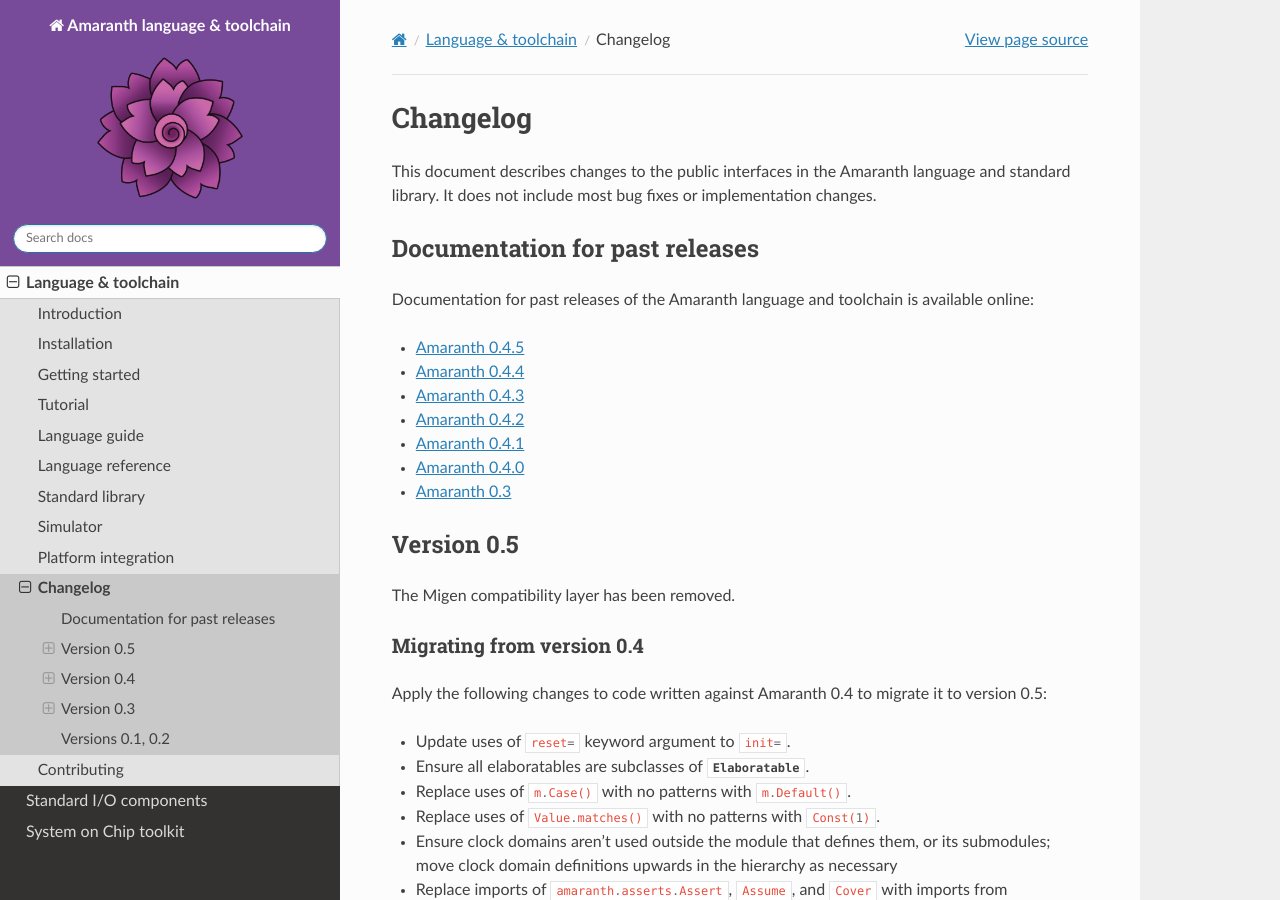
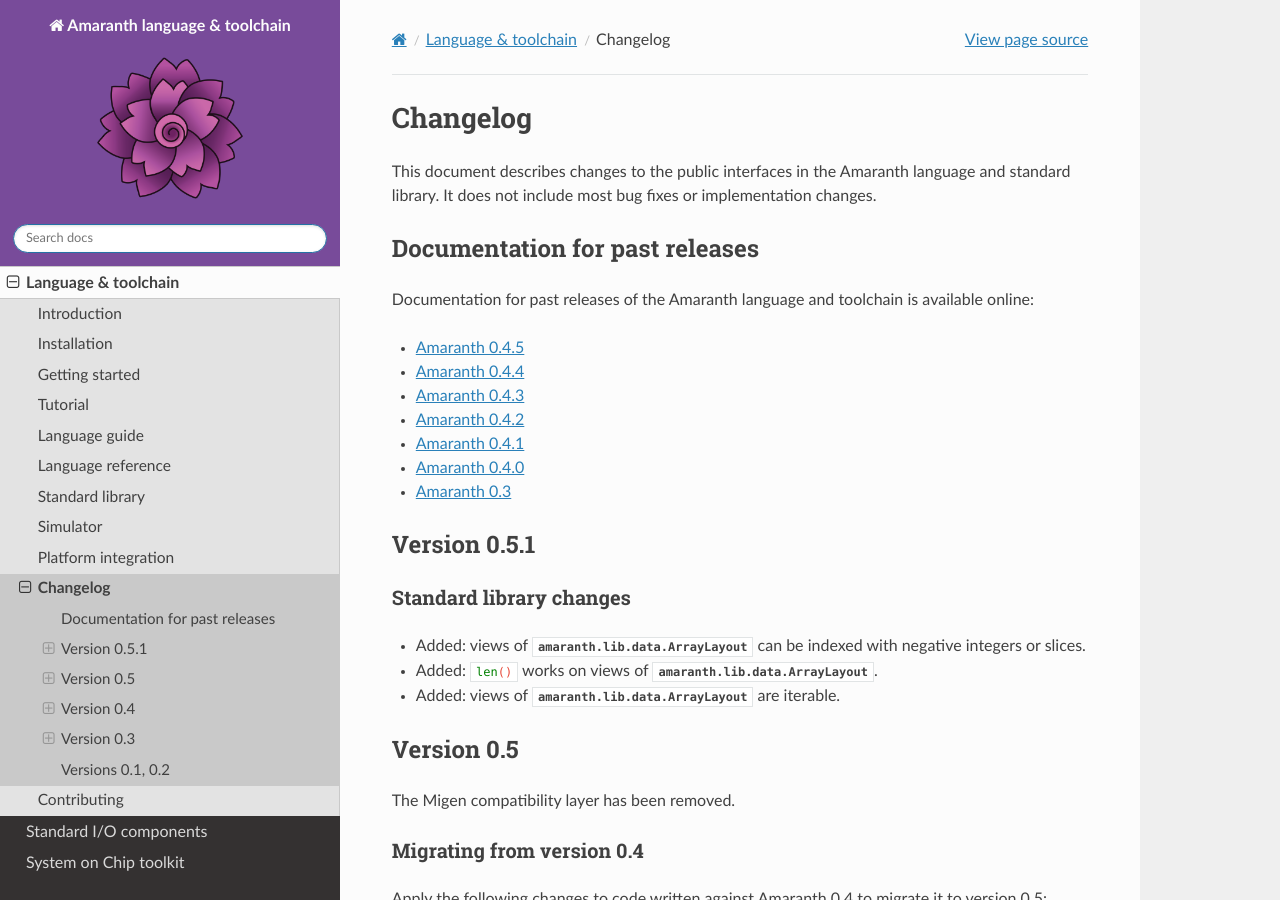
Before and after one commit to amaranth-lang/amaranth, a Sphinx documentation site: the page built from docs/changes.rst, in a window 1280 px wide and 900 px high. Built offline with Sphinx 7.4.7 and the Read the Docs theme 2.0.0, drawn with Linux system fonts in a browser that asks for light colours; pages that are not in the unit, such as notebooks, are missing from menus; the version number could not be read and is left out.

Commit message:
docs/changes: add 0.5.1 changes.

```diff
--- a/docs/changes.rst
+++ b/docs/changes.rst
@@ -16,6 +16,20 @@ Documentation for past releases of the Amaranth language and toolchain is availa
 * `Amaranth 0.4.1 <https://amaranth-lang.org/docs/amaranth/v0.4.1/>`_
 * `Amaranth 0.4.0 <https://amaranth-lang.org/docs/amaranth/v0.4.0/>`_
 * `Amaranth 0.3 <https://amaranth-lang.org/docs/amaranth/v0.3/>`_
+
+
+Version 0.5.1
+=============
+
+
+Standard library changes
+------------------------
+
+.. currentmodule:: amaranth.lib
+
+* Added: views of :class:`amaranth.lib.data.ArrayLayout` can be indexed with negative integers or slices.
+* Added: :py:`len()` works on views of :class:`amaranth.lib.data.ArrayLayout`.
+* Added: views of :class:`amaranth.lib.data.ArrayLayout` are iterable.
 
 
 Version 0.5
```
